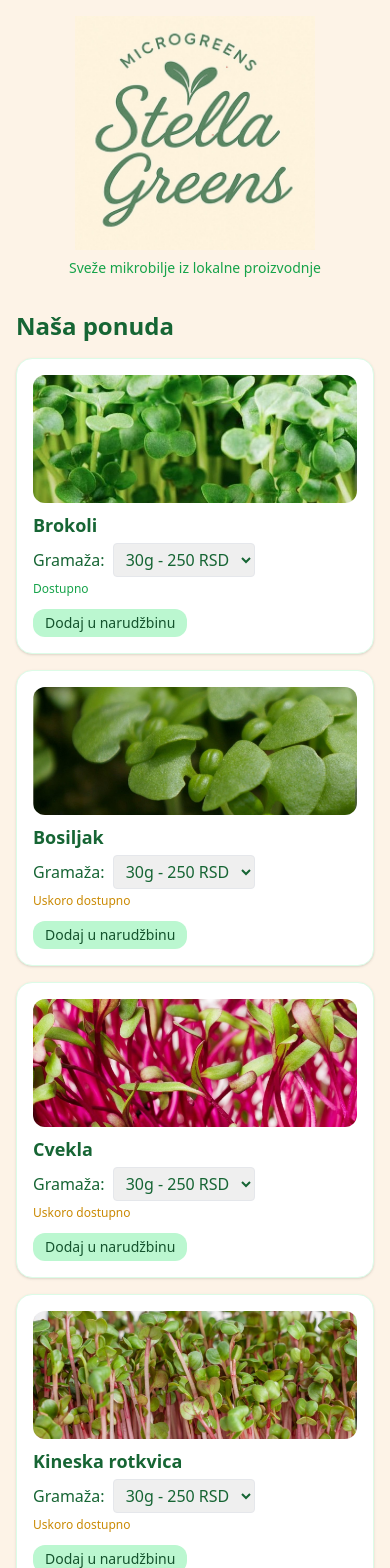
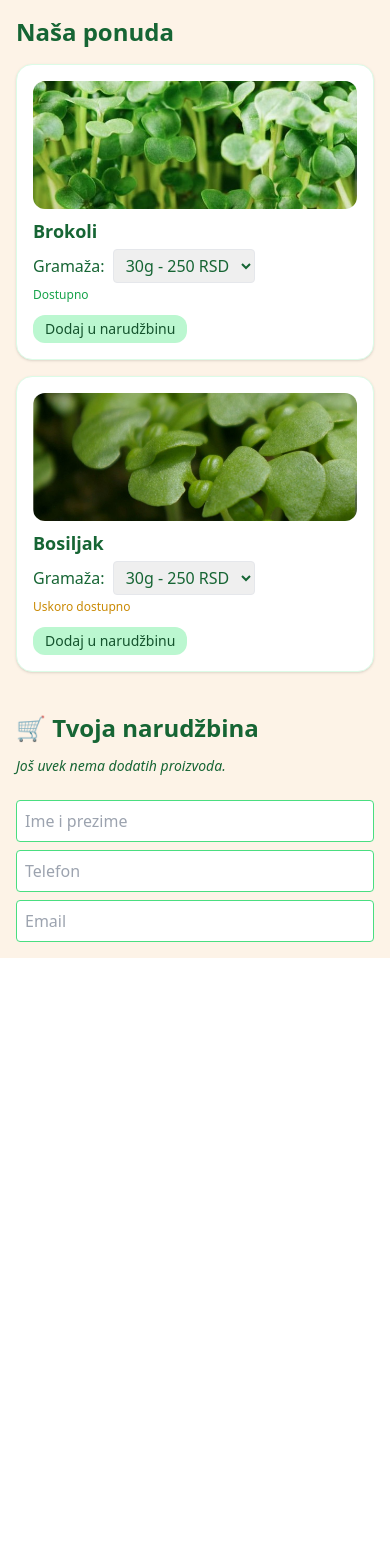
Before and after one commit to VladaMaja/stellaapk, a React (Create React App) app: page / in a window 390 px wide. Shown: the top 1568 px of the page. After the commit the page ends 958 px from the top, so only its background shows below. Built offline with nearby package versions, Linux system fonts and the light colour scheme.

Commit message:
Update App.js
dostupno proba

```diff
--- a/src/App.js
+++ b/src/App.js
@@ -2,44 +2,30 @@ import emailjs from '@emailjs/browser';
 import { useState } from 'react';
 
 export default function App() {
+  // Dodaj stanja za nova polja
   const [porudzbina, setPorudzbina] = useState([]);
   const [status, setStatus] = useState('');
   const [email, setEmail] = useState('');
   const [imeprezime, setImeprezime] = useState('');
   const [telefon, setTelefon] = useState('');
-  const [odabranaGramaza, setOdabranaGramaza] = useState({});
 
-  // Sve biljke "Uskoro dostupno" (možeš kasnije promeniti po potrebi)
+  // ... tvoji proizvodi ...
   const proizvodi = [
     { ime: 'Brokoli', status: 'Dostupno', slika: 'brokoli.jpg' },
     { ime: 'Bosiljak', status: 'Uskoro dostupno', slika: 'bosiljak.jpg' },
-    { ime: 'Cvekla', status: 'Uskoro dostupno', slika: 'cvekla.jpg' },
-    { ime: 'Kineska rotkvica', status: 'Uskoro dostupno', slika: 'kineska rotkvica.jpg' },
-    { ime: 'Rukola', status: 'Uskoro dostupno', slika: 'rukola.jpg' },
-    { ime: 'Lan', status: 'Uskoro dostupno', slika: 'lan.jpg' },
-    { ime: 'Vlašac', status: 'Uskoro dostupno', slika: 'vlašac.jpg' },
-    { ime: 'Grašak', status: 'Uskoro dostupno', slika: 'grašak.jpg' },
-    { ime: 'Lucerka', status: 'Uskoro dostupno', slika: 'lucerka.jpg' },
-    { ime: 'Šargarepa', status: 'Uskoro dostupno', slika: 'šargarepa.jpg' },
-    { ime: 'Korijander', status: 'Uskoro dostupno', slika: 'korijander.jpg' },
-    { ime: 'Slačica', status: 'Uskoro dostupno', slika: 'slačica.jpg' },
+    // ... ostale biljke ...
   ];
 
-  const cene = {
-    '30g': 250,
-    '50g': 400,
-  };
+  const [odabranaGramaza, setOdabranaGramaza] = useState({});
+  const cene = { '30g': 250, '50g': 400 };
 
   const dodajUkorpu = (proizvod) => {
     const gramaza = odabranaGramaza[proizvod.ime] || '30g';
-    setPorudzbina([
-      ...porudzbina,
-      {
+    setPorudzbina([...porudzbina, {
       ...proizvod,
       gramaza,
-        cena: cene[gramaza],
-      },
-    ]);
+      cena: cene[gramaza]
+    }]);
   };
 
   const ukloniProizvod = (index) => {
@@ -54,14 +40,11 @@ export default function App() {
       return;
     }
     if (!imeprezime.trim() || !telefon.trim() || !email.trim()) {
-      setStatus('Molimo popunite sva polja.');
+      setStatus('Molimo unesite ime i prezime, telefon i email adresu.');
       return;
     }
 
-    const orders = porudzbina.map(
-      (p) => `${p.ime} (${p.gramaza}) - ${p.cena} RSD`
-    ).join('\n');
-
+    const orders = porudzbina.map(p => `${p.ime} (${p.gramaza}) - ${p.cena} RSD`).join('\n');
     const totalPrice = porudzbina.reduce((acc, item) => acc + item.cena, 0);
 
     const templateParams = {
@@ -69,23 +52,17 @@ export default function App() {
       imeprezime: imeprezime.trim(),
       telefon: telefon.trim(),
       email: email.trim(),
-      orders,
-      price: totalPrice,
+      orders: orders,
+      price: totalPrice
     };
 
-    emailjs
-      .send(
-        'service_nw0o8sd', // stavi tvoj service ID ako je drugačiji
-        'template_2a2f5sr', // tvoj template ID
-        templateParams,
-        'OZIzXvYjWtayN02p1' // tvoj public key
-      )
+    emailjs.send('service_nw0o8sd', 'template_2a2f5sr', templateParams, 'OZIzXvYjWtayN02p1')
       .then(() => {
         setStatus('Narudžbina je uspešno poslata!');
         setPorudzbina([]);
-        setEmail('');
         setImeprezime('');
         setTelefon('');
+        setEmail('');
       })
       .catch((error) => {
         console.error('EmailJS greška:', error);
@@ -95,40 +72,20 @@ export default function App() {
 
   return (
     <div className="p-4 min-h-screen bg-[#fdf3e7] text-green-800 font-sans">
-      <header className="mb-8 text-center">
-        <img
-          src="/logo.jpg"
-          alt="Stellagreens logo"
-          className="mx-auto w-60 h-auto mb-2"
-        />
-        <p className="text-sm text-green-600">
-          Sveže mikrobilje iz lokalne proizvodnje
-        </p>
-      </header>
-
+      {/* ... tvoj header ... */}
       <section>
         <h2 className="text-2xl font-semibold mb-4">Naša ponuda</h2>
         <div className="grid grid-cols-1 sm:grid-cols-2 md:grid-cols-3 gap-4">
           {proizvodi.map((p, i) => (
-            <div
-              key={i}
-              className="border border-green-100 rounded-2xl bg-white shadow p-4"
-            >
-              <img
-                src={`/images/${p.slika}`}
-                alt={p.ime}
-                className="w-full h-32 object-cover rounded-xl mb-2"
-              />
+            <div key={i} className="border border-green-100 rounded-2xl bg-white shadow p-4">
+              <img src={`/images/${p.slika}`} alt={p.ime} className="w-full h-32 object-cover rounded-xl mb-2" />
               <h3 className="text-lg font-bold mb-1">{p.ime}</h3>
               <div className="mb-1">
                 <label className="mr-2 font-medium">Gramaža:</label>
                 <select
                   value={odabranaGramaza[p.ime] || '30g'}
-                  onChange={(e) =>
-                    setOdabranaGramaza({
-                      ...odabranaGramaza,
-                      [p.ime]: e.target.value,
-                    })
+                  onChange={e =>
+                    setOdabranaGramaza({ ...odabranaGramaza, [p.ime]: e.target.value })
                   }
                   className="border rounded px-2 py-1"
                 >
@@ -136,15 +93,7 @@ export default function App() {
                   <option value="50g">50g - 400 RSD</option>
                 </select>
               </div>
-              <p
-                className={`text-xs mt-1 ${
-                  p.status === 'Dostupno'
-                    ? 'text-green-600'
-                    : p.status === 'Uskoro dostupno'
-                    ? 'text-yellow-600'
-                    : 'text-red-500'
-                }`}
-              >
+              <p className={`text-xs mt-1 ${p.status === 'Dostupno' ? 'text-green-600' : p.status === 'Uskoro dostupno' ? 'text-yellow-600' : 'text-red-500'}`}>
                 {p.status}
               </p>
               <button
@@ -162,20 +111,13 @@ export default function App() {
       <section className="mt-10">
         <h2 className="text-2xl font-semibold mb-3">🛒 Tvoja narudžbina</h2>
         {porudzbina.length === 0 ? (
-          <p className="text-sm italic">
-            Još uvek nema dodatih proizvoda.
-          </p>
+          <p className="text-sm italic">Još uvek nema dodatih proizvoda.</p>
         ) : (
           <ul className="list-disc pl-4 space-y-1">
             {porudzbina.map((item, i) => (
               <li key={i} className="flex items-center justify-between">
-                <span>
-                  {item.ime} - {item.gramaza} - {item.cena} RSD
-                </span>
-                <button
-                  onClick={() => ukloniProizvod(i)}
-                  className="text-red-600 text-xs hover:underline"
-                >
+                <span>{item.ime} - {item.gramaza} - {item.cena} RSD</span>
+                <button onClick={() => ukloniProizvod(i)} className="text-red-600 text-xs hover:underline">
                   Ukloni proizvod
                 </button>
               </li>
@@ -183,59 +125,40 @@ export default function App() {
           </ul>
         )}
 
-        <div className="mt-6 grid grid-cols-1 md:grid-cols-3 gap-3">
-          <div>
-            <label htmlFor="imeprezime" className="block mb-1 font-medium">
-              Ime i prezime:
-            </label>
+        {/* POLJA ZA UNOS */}
+        <div className="mt-6 grid grid-cols-1 sm:grid-cols-3 gap-2">
           <input
-              id="imeprezime"
             type="text"
             value={imeprezime}
-              onChange={(e) => setImeprezime(e.target.value)}
-              className="w-full p-2 border border-green-400 rounded"
-              placeholder="Unesite ime i prezime"
+            onChange={e => setImeprezime(e.target.value)}
+            className="p-2 border border-green-400 rounded"
+            placeholder="Ime i prezime"
+            required
           />
-          </div>
-          <div>
-            <label htmlFor="telefon" className="block mb-1 font-medium">
-              Telefon:
-            </label>
           <input
-              id="telefon"
-              type="text"
+            type="tel"
             value={telefon}
-              onChange={(e) => setTelefon(e.target.value)}
-              className="w-full p-2 border border-green-400 rounded"
-              placeholder="Unesite telefon"
+            onChange={e => setTelefon(e.target.value)}
+            className="p-2 border border-green-400 rounded"
+            placeholder="Telefon"
+            required
           />
-          </div>
-          <div>
-            <label htmlFor="email" className="block mb-1 font-medium">
-              Email:
-            </label>
           <input
-              id="email"
             type="email"
             value={email}
-              onChange={(e) => setEmail(e.target.value)}
-              className="w-full p-2 border border-green-400 rounded"
-              placeholder="primer@domen.com"
+            onChange={e => setEmail(e.target.value)}
+            className="p-2 border border-green-400 rounded"
+            placeholder="Email"
+            required
           />
-          </div>
         </div>
 
         {porudzbina.length > 0 && (
           <div className="text-center mt-4">
-            <button
-              onClick={posaljiNarudzbinu}
-              className="bg-green-600 hover:bg-green-700 text-white px-6 py-2 rounded-full shadow"
-            >
+            <button onClick={posaljiNarudzbinu} className="bg-green-600 hover:bg-green-700 text-white px-6 py-2 rounded-full shadow">
               Pošalji narudžbinu
             </button>
-            {status && (
-              <p className="mt-2 text-sm text-green-800">{status}</p>
-            )}
+            {status && <p className="mt-2 text-sm text-green-800">{status}</p>}
           </div>
         )}
       </section>
```
Lines whose indentation alone changed are shown as unchanged.
